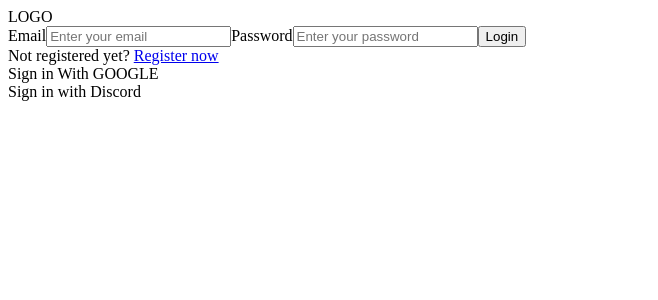
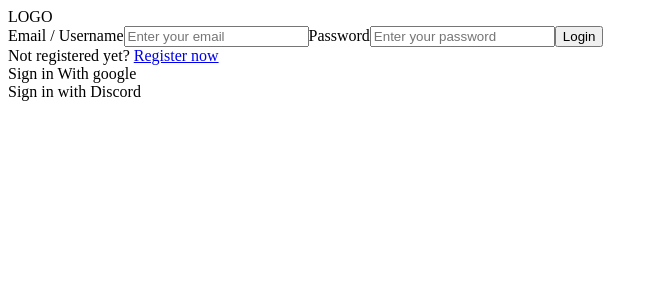
Before and after one commit to MrLepoischiche/OurSocialNetwork, a Next.js app in the folder frontend/: page /login in a window 1280 px wide. Shown: the top 300 px of the page, without its empty margins (0-658 px from the left). Built offline with nearby package versions, Linux system fonts and the light colour scheme.

Commit message:
added clarity on Email/username

```diff
--- a/frontend/pages/login.js
+++ b/frontend/pages/login.js
@@ -59,7 +59,7 @@ const Login = () => {
       <div className="login-form-container">
         {error && <div className="error-message">{error}</div>}
         <form className="login-form" onSubmit={handleSubmit}>
-          <label htmlFor="username" className="input-label">Email</label>
+          <label htmlFor="username" className="input-label">Email / Username</label>
           <input
             type="text"
             id="username"
@@ -84,7 +84,7 @@ const Login = () => {
         </div>
       </div>
       <div className="social-login">
-        <div className="social-login-item">Sign in With GOOGLE</div>
+        <div className="social-login-item">Sign in With google</div>
         <div className="social-login-item">Sign in with Discord</div>
       </div>
     </div>
```
